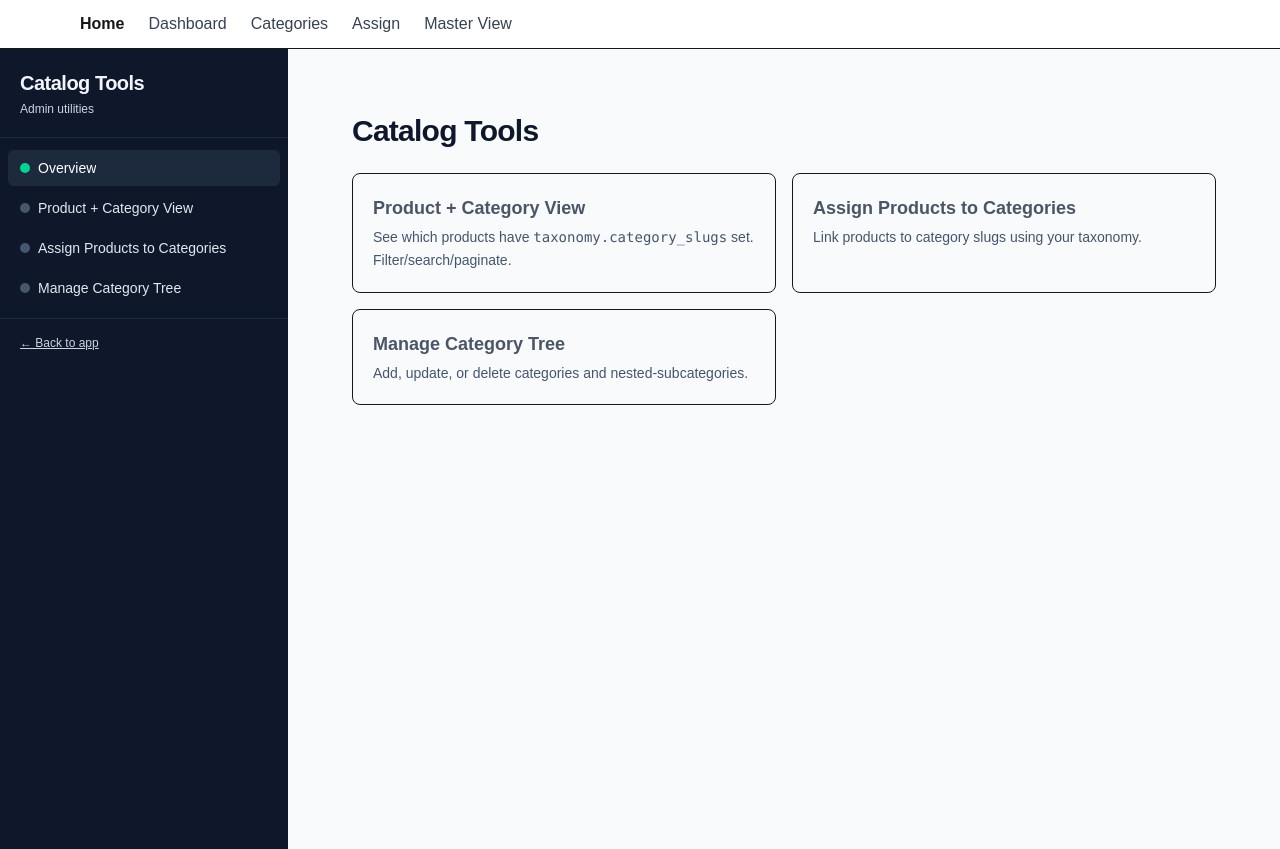
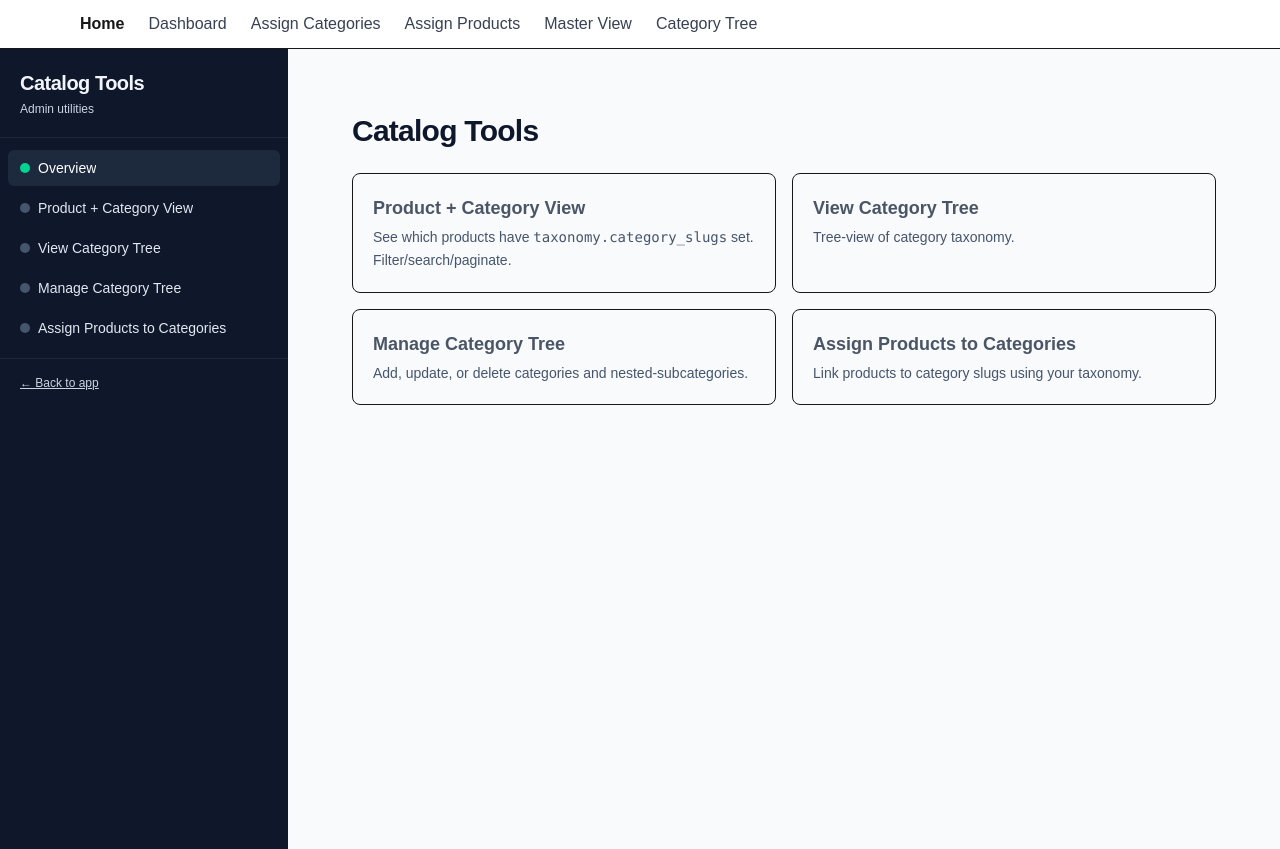
Before and after one commit to rebell90/category-taxonomy-app, a Next.js app: page /dashboard in a window 1280 px wide. Built offline with nearby package versions, Linux system fonts and the light colour scheme.

Commit message:
add category tree

```diff
--- a/src/app/dashboard/page.tsx
+++ b/src/app/dashboard/page.tsx
@@ -11,10 +11,10 @@ export default function DashboardHome() {
           </p>
         </a>
 
-        <a href="/dashboard/assign" className="block border rounded-lg p-5 hover:shadow">
-          <div className="text-lg text-gray-600 font-semibold">Assign Products to Categories</div>
+        <a href="/dashboard/tree" className="block border rounded-lg p-5 hover:shadow">
+          <div className="text-lg text-gray-600 font-semibold">View Category Tree</div>
           <p className="text-sm text-gray-600 mt-1">
-            Link products to category slugs using your taxonomy.
+            Tree-view of category taxonomy.
           </p>
         </a>
 
@@ -24,6 +24,13 @@ export default function DashboardHome() {
             Add, update, or delete categories and nested-subcategories.
           </p>
         </a>
+
+        <a href="/dashboard/assign" className="block border rounded-lg p-5 hover:shadow">
+          <div className="text-lg text-gray-600 font-semibold">Assign Products to Categories</div>
+          <p className="text-sm text-gray-600 mt-1">
+            Link products to category slugs using your taxonomy.
+          </p>
+        </a>
       </div>
     </div>
   );
--- a/src/app/dashboard/sidebar-nav.tsx
+++ b/src/app/dashboard/sidebar-nav.tsx
@@ -7,8 +7,9 @@ import { cn } from '@/lib/ui'
 const links = [
   { href: '/dashboard', label: 'Overview' },
   { href: '/dashboard/audit', label: 'Product + Category View' },
+  { href: '/dashboard/tree', label: 'View Category Tree' },
+  { href: '/dashboard/categories', label: 'Manage Category Tree' },
   { href: '/dashboard/assign', label: 'Assign Products to Categories' },
-  { href: '/dashboard/categories', label: 'Manage Category Tree' },
 ]
 
 export function SidebarNav() {
--- a/src/app/layout.tsx
+++ b/src/app/layout.tsx
@@ -18,9 +18,10 @@ export default function RootLayout({ children }: { children: ReactNode }) {
           <div className="mx-auto max-w-6xl px-4 py-3 flex items-center gap-6">
             <Link href="/" className="font-semibold">Home</Link>
             <Link href="/dashboard" className="text-gray-700 hover:underline">Dashboard</Link>
-            <Link href="/dashboard/categories" className="text-gray-700 hover:underline">Categories</Link>
-            <Link href="/dashboard/assign" className="text-gray-700 hover:underline">Assign</Link>
+            <Link href="/dashboard/categories" className="text-gray-700 hover:underline">Assign Categories</Link>
+            <Link href="/dashboard/assign" className="text-gray-700 hover:underline">Assign Products</Link>
             <Link href="/dashboard/audit" className="text-gray-700 hover:underline">Master View</Link>
+            <Link href="/dashboard/tree" className="text-gray-700 hover:underline">Category Tree</Link>
           </div>
         </header>
 
```
